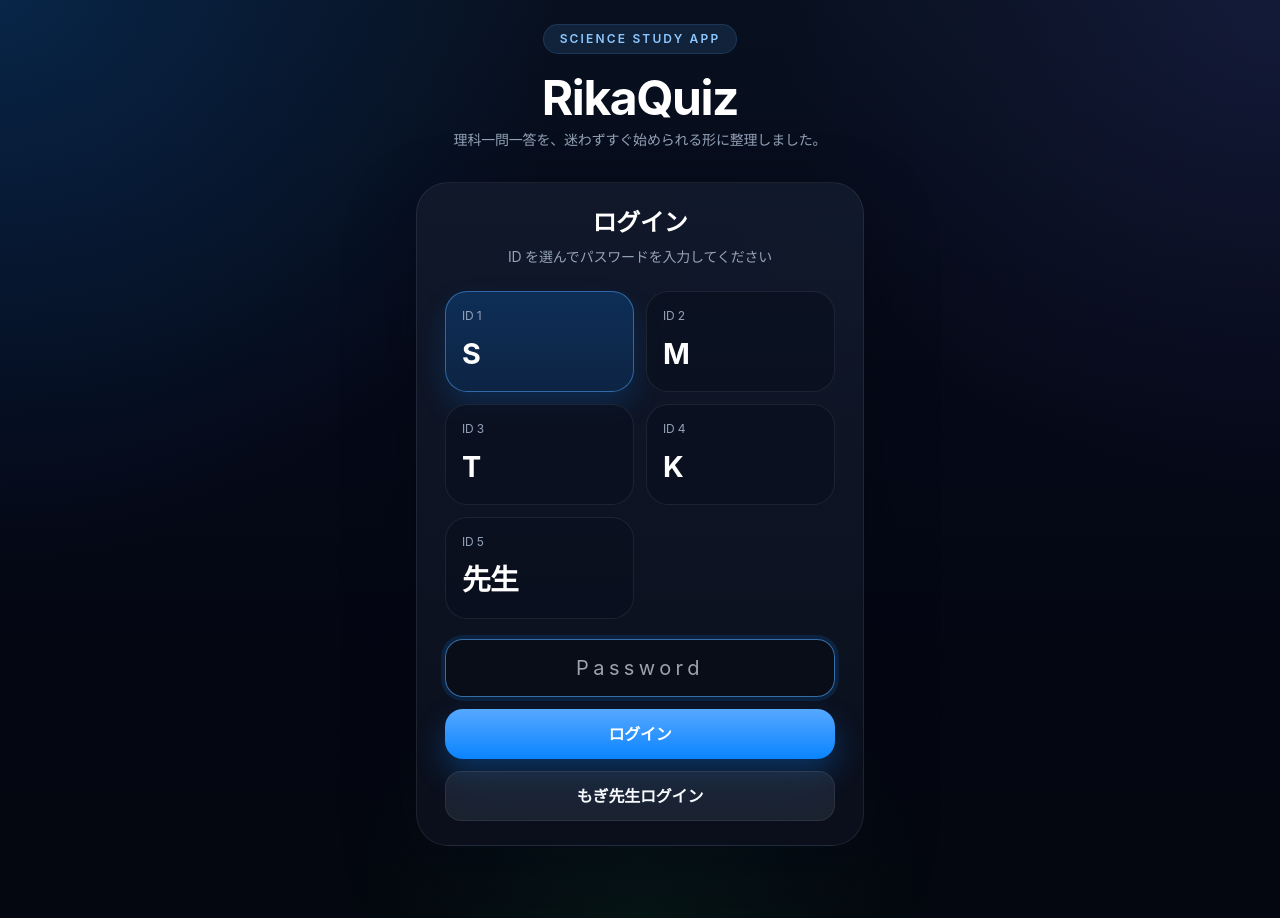
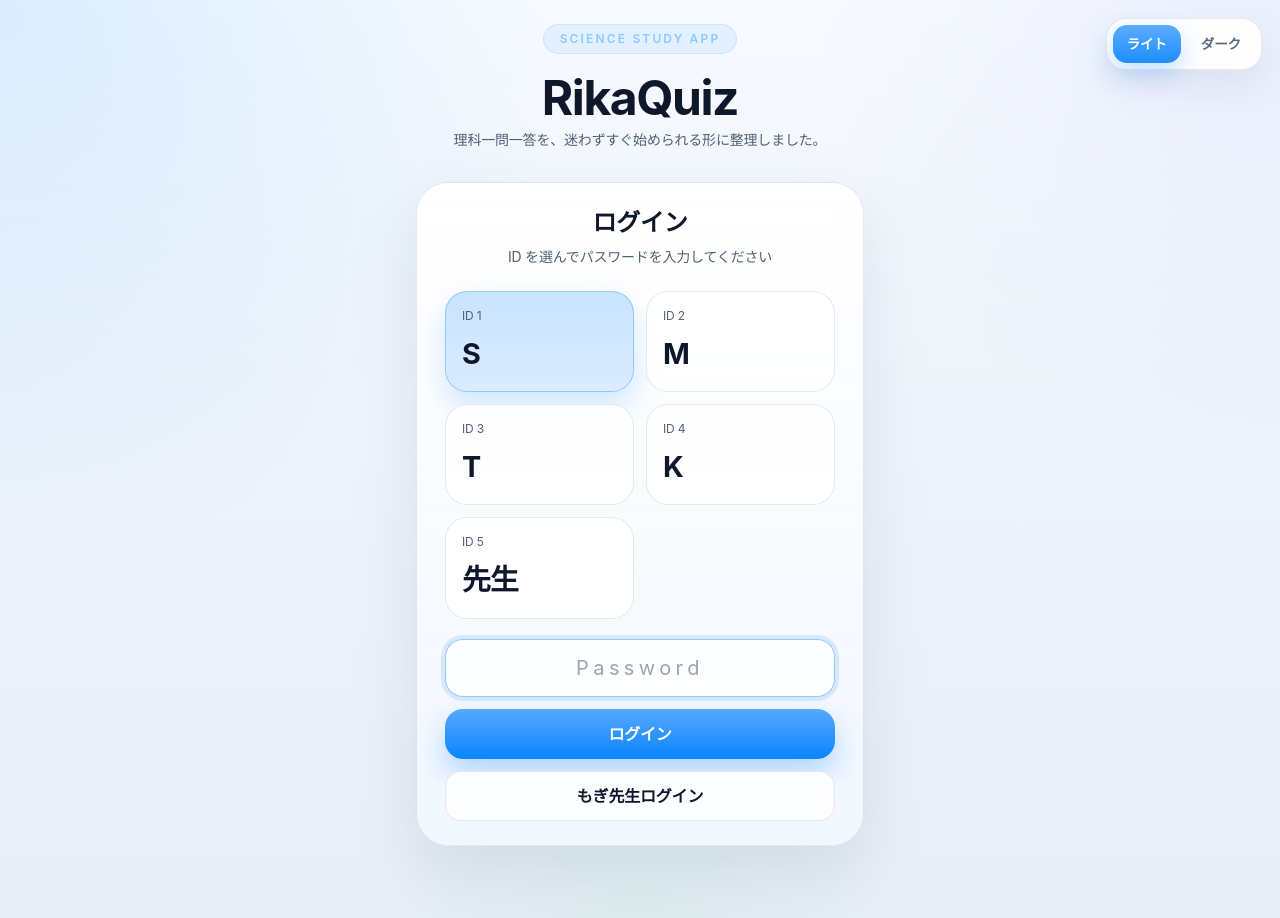
Before and after one commit to Ben-Kei-create/rikarikastudy, a Next.js app: page / in a window 1280 px wide. Built offline with nearby package versions, Linux system fonts and the light colour scheme; no server answers; the database is empty.

Commit message:
layout update

```diff
--- a/src/app/globals.css
+++ b/src/app/globals.css
@@ -3,6 +3,7 @@
 @tailwind utilities;
 
 :root {
+  color-scheme: dark;
   --font-display: "SF Pro Display", "SF Pro JP", -apple-system, BlinkMacSystemFont, "Hiragino Sans", "Yu Gothic UI", sans-serif;
   --font-body: "SF Pro Text", "SF Pro JP", -apple-system, BlinkMacSystemFont, "Hiragino Sans", "Yu Gothic UI", sans-serif;
 
@@ -38,6 +39,71 @@
   --danger-soft: rgba(239, 68, 68, 0.16);
   --shadow-lg: 0 26px 70px rgba(3, 7, 18, 0.42);
   --shadow-md: 0 16px 34px rgba(3, 7, 18, 0.28);
+  --app-bg:
+    radial-gradient(circle at top left, rgba(10, 132, 255, 0.18), transparent 36%),
+    radial-gradient(circle at top right, rgba(99, 102, 241, 0.12), transparent 32%),
+    radial-gradient(circle at bottom, rgba(34, 197, 94, 0.08), transparent 26%),
+    linear-gradient(180deg, #08101f 0%, #050816 48%, #04070f 100%);
+  --card-bg: linear-gradient(180deg, rgba(19, 28, 48, 0.9), rgba(13, 18, 31, 0.84));
+  --hero-bg:
+    linear-gradient(180deg, rgba(17, 25, 43, 0.96), rgba(11, 16, 28, 0.92)),
+    radial-gradient(circle at top right, rgba(10, 132, 255, 0.18), transparent 32%);
+  --segment-bg: rgba(148, 163, 184, 0.08);
+  --secondary-bg: rgba(148, 163, 184, 0.12);
+  --secondary-hover-bg: rgba(148, 163, 184, 0.16);
+  --ghost-hover-bg: rgba(148, 163, 184, 0.08);
+  --input-bg: rgba(8, 13, 24, 0.78);
+  --input-border: rgba(255, 255, 255, 0.08);
+  --surface-elevated: rgba(15, 23, 42, 0.82);
+  --surface-elevated-border: rgba(255, 255, 255, 0.08);
+  --track-bg: rgba(255, 255, 255, 0.06);
+  --floating-header-bg: linear-gradient(180deg, rgba(5, 8, 22, 0.96), rgba(5, 8, 22, 0.78), rgba(5, 8, 22, 0));
+  --overlay-bg: rgba(15, 23, 42, 0.94);
+  --scrollbar-thumb: rgba(148, 163, 184, 0.32);
+  --theme-toggle-bg: rgba(8, 13, 24, 0.78);
+}
+
+[data-theme='light'] {
+  color-scheme: light;
+  --bg: #eef3fb;
+  --bg-secondary: #f6f9ff;
+  --surface: rgba(255, 255, 255, 0.76);
+  --surface-strong: rgba(255, 255, 255, 0.96);
+  --surface-soft: rgba(148, 163, 184, 0.12);
+  --surface2: rgba(148, 163, 184, 0.16);
+  --text: #0f172a;
+  --text-muted: #5b6b80;
+  --text-soft: #7f8ea3;
+  --border: rgba(15, 23, 42, 0.09);
+  --border-strong: rgba(15, 23, 42, 0.16);
+  --primary-soft: rgba(10, 132, 255, 0.12);
+  --success-soft: rgba(34, 197, 94, 0.1);
+  --warning-soft: rgba(245, 158, 11, 0.12);
+  --danger-soft: rgba(239, 68, 68, 0.12);
+  --shadow-lg: 0 24px 60px rgba(148, 163, 184, 0.24);
+  --shadow-md: 0 16px 34px rgba(148, 163, 184, 0.18);
+  --app-bg:
+    radial-gradient(circle at top left, rgba(10, 132, 255, 0.12), transparent 36%),
+    radial-gradient(circle at top right, rgba(99, 102, 241, 0.08), transparent 30%),
+    radial-gradient(circle at bottom, rgba(34, 197, 94, 0.05), transparent 22%),
+    linear-gradient(180deg, #f7fbff 0%, #eef4fb 42%, #e7eef7 100%);
+  --card-bg: linear-gradient(180deg, rgba(255, 255, 255, 0.94), rgba(246, 250, 255, 0.88));
+  --hero-bg:
+    linear-gradient(180deg, rgba(255, 255, 255, 0.98), rgba(242, 247, 255, 0.92)),
+    radial-gradient(circle at top right, rgba(10, 132, 255, 0.1), transparent 32%);
+  --segment-bg: rgba(255, 255, 255, 0.84);
+  --secondary-bg: rgba(255, 255, 255, 0.86);
+  --secondary-hover-bg: rgba(255, 255, 255, 1);
+  --ghost-hover-bg: rgba(15, 23, 42, 0.04);
+  --input-bg: rgba(255, 255, 255, 0.96);
+  --input-border: rgba(148, 163, 184, 0.34);
+  --surface-elevated: rgba(255, 255, 255, 0.92);
+  --surface-elevated-border: rgba(148, 163, 184, 0.24);
+  --track-bg: rgba(148, 163, 184, 0.2);
+  --floating-header-bg: linear-gradient(180deg, rgba(247, 251, 255, 0.98), rgba(247, 251, 255, 0.82), rgba(247, 251, 255, 0));
+  --overlay-bg: rgba(241, 245, 249, 0.94);
+  --scrollbar-thumb: rgba(148, 163, 184, 0.52);
+  --theme-toggle-bg: rgba(255, 255, 255, 0.92);
 }
 
 * {
@@ -46,11 +112,7 @@
 
 body {
   font-family: var(--font-body);
-  background:
-    radial-gradient(circle at top left, rgba(10, 132, 255, 0.18), transparent 36%),
-    radial-gradient(circle at top right, rgba(99, 102, 241, 0.12), transparent 32%),
-    radial-gradient(circle at bottom, rgba(34, 197, 94, 0.08), transparent 26%),
-    linear-gradient(180deg, #08101f 0%, #050816 48%, #04070f 100%);
+  background: var(--app-bg);
   color: var(--text);
   min-height: 100vh;
   letter-spacing: -0.012em;
@@ -96,7 +158,7 @@ body {
 
 /* カード */
 .card {
-  background: linear-gradient(180deg, rgba(19, 28, 48, 0.9), rgba(13, 18, 31, 0.84));
+  background: var(--card-bg);
   border: 1px solid var(--border);
   border-radius: 28px;
   padding: 24px;
@@ -122,7 +184,7 @@ body {
 .btn-primary:active { transform: translateY(0); }
 
 .btn-secondary {
-  background: rgba(148, 163, 184, 0.12);
+  background: var(--secondary-bg);
   color: var(--text);
   border: 1px solid var(--border);
   border-radius: 16px;
@@ -135,7 +197,7 @@ body {
 .btn-secondary:hover {
   transform: translateY(-1px);
   border-color: var(--border-strong);
-  background: rgba(148, 163, 184, 0.16);
+  background: var(--secondary-hover-bg);
 }
 
 .btn-ghost {
@@ -151,7 +213,7 @@ body {
 .btn-ghost:hover {
   color: var(--text);
   border-color: var(--border-strong);
-  background: rgba(148, 163, 184, 0.08);
+  background: var(--ghost-hover-bg);
 }
 
 .page-shell {
@@ -169,9 +231,7 @@ body {
 }
 
 .hero-card {
-  background:
-    linear-gradient(180deg, rgba(17, 25, 43, 0.96), rgba(11, 16, 28, 0.92)),
-    radial-gradient(circle at top right, rgba(10, 132, 255, 0.18), transparent 32%);
+  background: var(--hero-bg);
   border: 1px solid var(--border);
   border-radius: 32px;
   box-shadow: var(--shadow-lg);
@@ -185,7 +245,7 @@ body {
   gap: 8px;
   padding: 6px;
   border-radius: 20px;
-  background: rgba(148, 163, 184, 0.08);
+  background: var(--segment-bg);
   border: 1px solid var(--border);
   backdrop-filter: blur(18px);
 }
@@ -209,8 +269,8 @@ body {
 
 .input-surface {
   width: 100%;
-  background: rgba(8, 13, 24, 0.78);
-  border: 1px solid var(--border);
+  background: var(--input-bg);
+  border: 1px solid var(--input-border);
   color: var(--text);
   border-radius: 18px;
   padding: 14px 16px;
@@ -231,12 +291,85 @@ body {
 }
 
 .floating-header {
-  background: linear-gradient(180deg, rgba(5, 8, 22, 0.96), rgba(5, 8, 22, 0.78), rgba(5, 8, 22, 0));
+  background: var(--floating-header-bg);
   backdrop-filter: blur(16px);
   -webkit-backdrop-filter: blur(16px);
+}
+
+.subcard {
+  background: var(--surface-elevated);
+  border: 1px solid var(--surface-elevated-border);
+  border-radius: 22px;
+}
+
+.soft-track {
+  background: var(--track-bg);
+  border-radius: 999px;
+}
+
+.theme-toggle {
+  position: fixed;
+  top: 18px;
+  right: 18px;
+  z-index: 10001;
+  display: inline-flex;
+  gap: 6px;
+  padding: 6px;
+  border-radius: 20px;
+  border: 1px solid var(--border);
+  background: var(--theme-toggle-bg);
+  box-shadow: var(--shadow-md);
+  backdrop-filter: blur(24px);
+  -webkit-backdrop-filter: blur(24px);
+}
+
+.theme-toggle-button {
+  border: none;
+  border-radius: 14px;
+  padding: 9px 14px;
+  font-size: 0.85rem;
+  font-weight: 700;
+  color: var(--text-muted);
+  background: transparent;
+  transition: background 0.18s ease, color 0.18s ease, box-shadow 0.18s ease;
+}
+
+.theme-toggle-button.is-active {
+  color: white;
+  background: linear-gradient(180deg, rgba(86, 168, 255, 0.96), rgba(10, 132, 255, 0.92));
+  box-shadow: 0 10px 24px rgba(10, 132, 255, 0.25);
+}
+
+[data-theme='light'] .theme-toggle-button.is-active {
+  color: white;
+}
+
+[data-theme='light'] .text-white,
+[data-theme='light'] .text-slate-100 {
+  color: #0f172a !important;
+}
+
+[data-theme='light'] .text-slate-200 {
+  color: #1e293b !important;
+}
+
+[data-theme='light'] .text-slate-300 {
+  color: #334155 !important;
+}
+
+[data-theme='light'] .text-slate-400 {
+  color: #516074 !important;
+}
+
+[data-theme='light'] .text-slate-500 {
+  color: #708096 !important;
+}
+
+[data-theme='light'] .text-slate-600 {
+  color: #8a99ab !important;
 }
 
 /* スクロールバー */
 ::-webkit-scrollbar { width: 6px; }
 ::-webkit-scrollbar-track { background: transparent; }
-::-webkit-scrollbar-thumb { background: rgba(148, 163, 184, 0.32); border-radius: 999px; }
+::-webkit-scrollbar-thumb { background: var(--scrollbar-thumb); border-radius: 999px; }
--- a/src/app/layout.tsx
+++ b/src/app/layout.tsx
@@ -11,9 +11,24 @@ export default function RootLayout({
 }: {
   children: React.ReactNode;
 }) {
+  const themeInitScript = `
+    try {
+      const storedTheme = window.localStorage.getItem('rikaquiz-theme');
+      const theme = storedTheme === 'light' || storedTheme === 'dark' ? storedTheme : 'dark';
+      document.documentElement.dataset.theme = theme;
+      document.documentElement.style.colorScheme = theme;
+    } catch (error) {
+      document.documentElement.dataset.theme = 'dark';
+      document.documentElement.style.colorScheme = 'dark';
+    }
+  `;
+
   return (
-    <html lang="ja">
-      <body>{children}</body>
+    <html lang="ja" suppressHydrationWarning>
+      <body suppressHydrationWarning>
+        <script dangerouslySetInnerHTML={{ __html: themeInitScript }} />
+        {children}
+      </body>
     </html>
   );
 }
--- a/src/app/page.tsx
+++ b/src/app/page.tsx
@@ -1,6 +1,7 @@
 'use client'
 import { useState } from 'react'
 import { AuthProvider, useAuth } from '@/lib/auth'
+import { ThemeProvider, useTheme } from '@/lib/theme'
 import LoginPage from '@/components/LoginPage'
 import HomePage from '@/components/HomePage'
 import UnitSelectPage from '@/components/UnitSelectPage'
@@ -13,6 +14,29 @@ type Screen =
   | 'mypage'
   | { type: 'unit'; field: string }
   | { type: 'quiz'; field: string; unit: string; isDrill?: boolean }
+
+function ThemeToggle() {
+  const { theme, setTheme, ready } = useTheme()
+
+  if (!ready) return null
+
+  return (
+    <div className="theme-toggle anim-fade">
+      <button
+        onClick={() => setTheme('light')}
+        className={`theme-toggle-button ${theme === 'light' ? 'is-active' : ''}`}
+      >
+        ライト
+      </button>
+      <button
+        onClick={() => setTheme('dark')}
+        className={`theme-toggle-button ${theme === 'dark' ? 'is-active' : ''}`}
+      >
+        ダーク
+      </button>
+    </div>
+  )
+}
 
 function App() {
   const { studentId, ready } = useAuth()
@@ -61,9 +85,10 @@ function App() {
 
   return (
     <>
+      <ThemeToggle />
       {content}
       {adminOpen && (
-        <div style={{ position: 'fixed', inset: 0, zIndex: 9999, background: '#0f172a', overflowY: 'auto' }}>
+        <div style={{ position: 'fixed', inset: 0, zIndex: 9999, background: 'var(--overlay-bg)', overflowY: 'auto' }}>
           <AdminPage onBack={() => setAdminOpen(false)} />
         </div>
       )}
@@ -73,8 +98,10 @@ function App() {
 
 export default function Page() {
   return (
-    <AuthProvider>
-      <App />
-    </AuthProvider>
+    <ThemeProvider>
+      <AuthProvider>
+        <App />
+      </AuthProvider>
+    </ThemeProvider>
   )
 }
--- a/src/components/LoginPage.tsx
+++ b/src/components/LoginPage.tsx
@@ -95,10 +95,10 @@ export default function LoginPage({
                 key={student.id}
                 className="rounded-[22px] p-4 transition-all"
                 style={{
-                  border: `1px solid ${checked ? 'rgba(86, 168, 255, 0.5)' : 'rgba(255, 255, 255, 0.08)'}`,
+                  border: checked ? '1px solid rgba(86, 168, 255, 0.5)' : '1px solid var(--surface-elevated-border)',
                   background: checked
                     ? 'linear-gradient(180deg, rgba(10, 132, 255, 0.22), rgba(10, 132, 255, 0.14))'
-                    : 'rgba(10, 16, 30, 0.68)',
+                    : 'var(--surface-elevated)',
                   boxShadow: checked ? '0 14px 28px rgba(10, 132, 255, 0.18)' : 'none',
                   cursor: disabled ? 'not-allowed' : 'pointer',
                   opacity: disabled ? 0.35 : 1,
--- /dev/null
+++ b/src/lib/theme.tsx
@@ -0,0 +1,60 @@
+'use client'
+
+import { createContext, useContext, useEffect, useMemo, useState } from 'react'
+
+type Theme = 'dark' | 'light'
+
+const STORAGE_KEY = 'rikaquiz-theme'
+
+const ThemeContext = createContext<{
+  theme: Theme
+  setTheme: (theme: Theme) => void
+  toggleTheme: () => void
+  ready: boolean
+} | null>(null)
+
+function resolveInitialTheme(): Theme {
+  if (typeof window === 'undefined') return 'dark'
+
+  const storedTheme = window.localStorage.getItem(STORAGE_KEY)
+  if (storedTheme === 'light' || storedTheme === 'dark') return storedTheme
+
+  return window.matchMedia('(prefers-color-scheme: dark)').matches ? 'dark' : 'light'
+}
+
+export function ThemeProvider({ children }: { children: React.ReactNode }) {
+  const [theme, setTheme] = useState<Theme>('dark')
+  const [ready, setReady] = useState(false)
+
+  useEffect(() => {
+    const initialTheme = resolveInitialTheme()
+    setTheme(initialTheme)
+    setReady(true)
+  }, [])
+
+  useEffect(() => {
+    if (!ready) return
+
+    document.documentElement.dataset.theme = theme
+    document.documentElement.style.colorScheme = theme
+    window.localStorage.setItem(STORAGE_KEY, theme)
+  }, [ready, theme])
+
+  const value = useMemo(
+    () => ({
+      theme,
+      setTheme,
+      toggleTheme: () => setTheme(current => (current === 'dark' ? 'light' : 'dark')),
+      ready,
+    }),
+    [theme, ready]
+  )
+
+  return <ThemeContext.Provider value={value}>{children}</ThemeContext.Provider>
+}
+
+export function useTheme() {
+  const context = useContext(ThemeContext)
+  if (!context) throw new Error('useTheme must be used within ThemeProvider')
+  return context
+}
```
Also changed, not shown: src/components/UnitSelectPage.tsx (+5 -5 lines).
